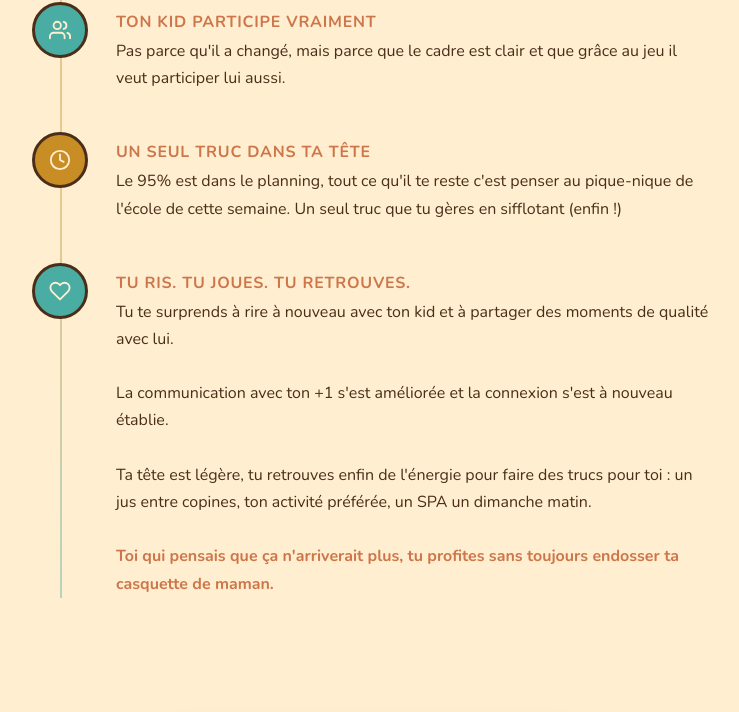
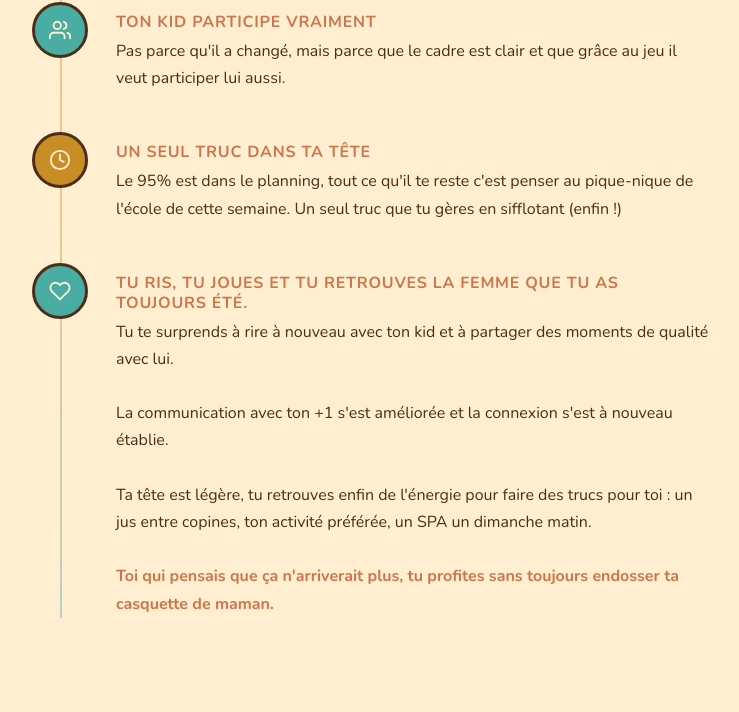
Before and after one commit to MonicaBonetti/modules, a plain HTML site: page index.html in a window 1280 px wide. Shown: the part 2862-3574 px from the top of the page, without its empty margins (268-1007 px from the left). Drawn offline with nearby package versions, Linux system fonts and the light colour scheme; a web font is replaced by a local one.

Commit message:
Update index.html

```diff
--- a/index.html
+++ b/index.html
@@ -522,7 +522,7 @@ p{font-size:18px;}
           <svg viewBox="0 0 24 24"><path d="M20.84 4.61a5.5 5.5 0 00-7.78 0L12 5.67l-1.06-1.06a5.5 5.5 0 00-7.78 7.78l1.06 1.06L12 21.23l7.78-7.78 1.06-1.06a5.5 5.5 0 000-7.78z"/></svg>
         </div>
         <div class="timeline-content">
-          <h3 style="color:var(--terra);">Tu ris. Tu joues. Tu retrouves.</h3>
+          <h3 style="color:var(--terra);">Tu ris, tu joues et tu retrouves la femme que tu as toujours été.</h3>
           <p style="color:var(--brun);">Tu te surprends à rire à nouveau avec ton kid et à partager des moments de qualité avec lui.<br><br>La communication avec ton +1 s'est améliorée et la connexion s'est à nouveau établie.<br><br>Ta tête est légère, tu retrouves enfin de l'énergie pour faire des trucs pour toi&nbsp;: un jus entre copines, ton activité préférée, un SPA un dimanche matin.<br><br><strong style="color:var(--terra);">Toi qui pensais que ça n'arriverait plus, tu profites sans toujours endosser ta casquette de maman.</strong></p>
         </div>
       </div>
```
